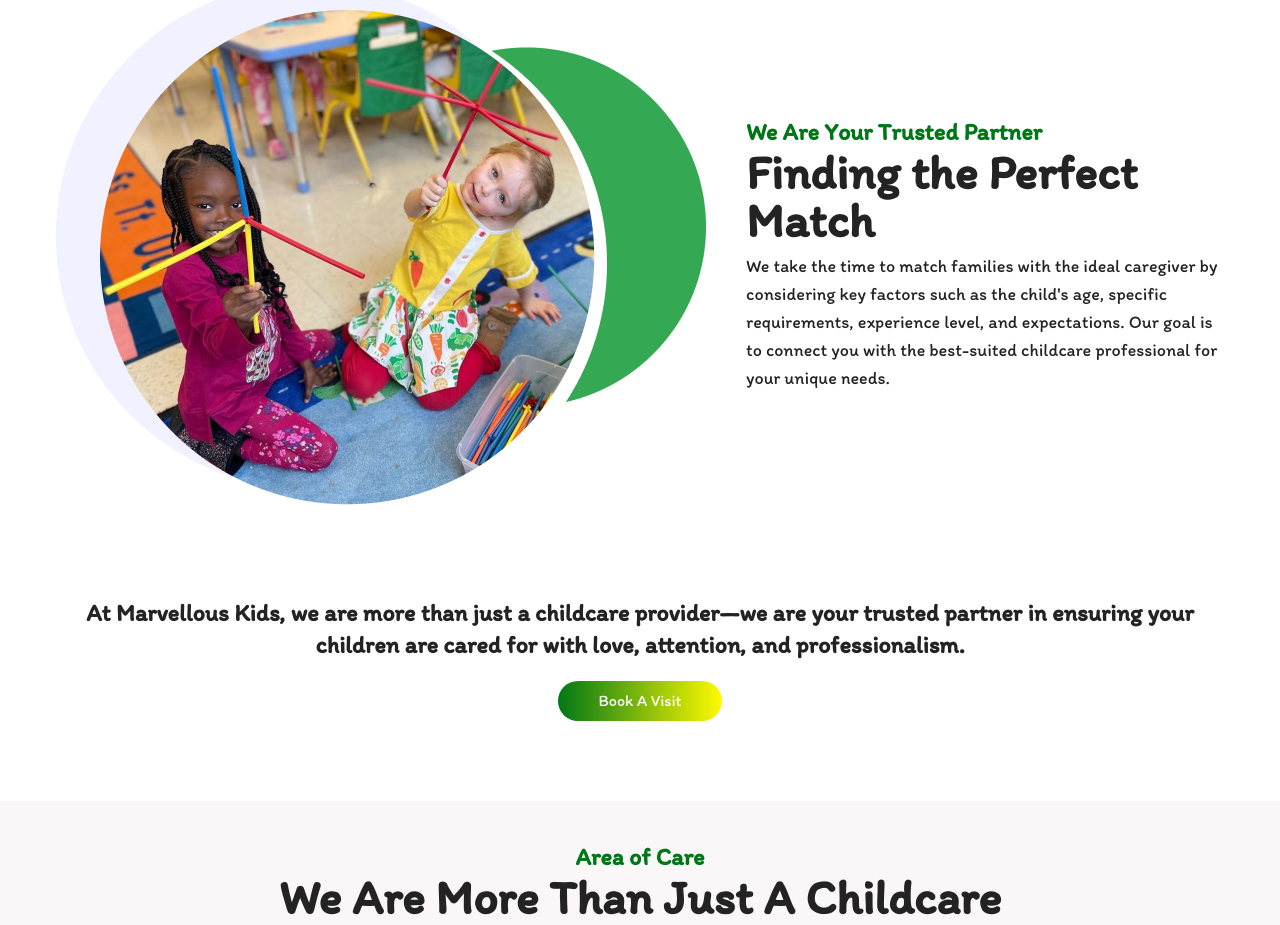
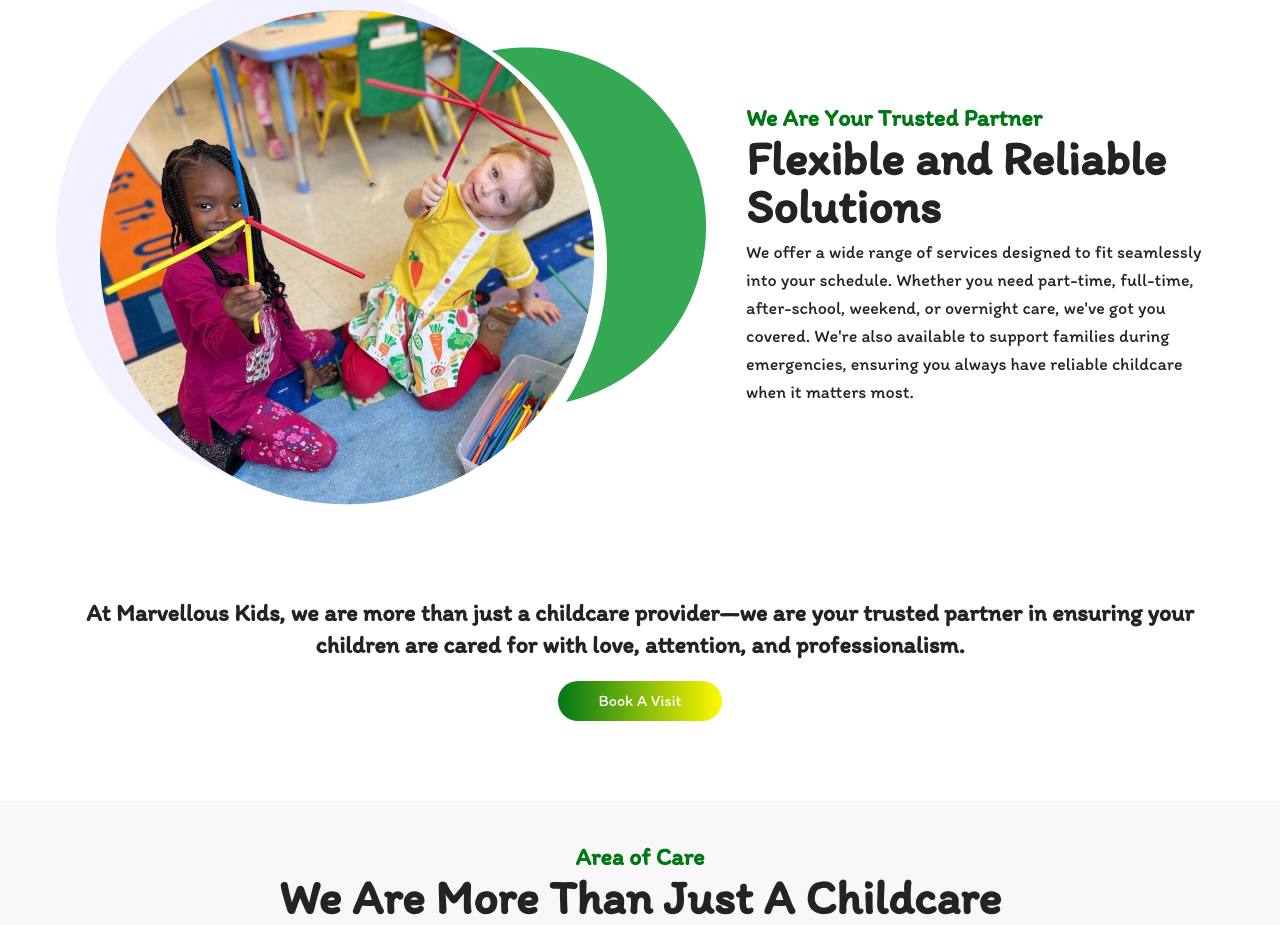
Before and after one commit to cycodedconcept/marvellouskids-ui, a Next.js app: page /additional in a window 1280 px wide. Shown: the part 1480-2405 px from the top of the page. Built offline with nearby package versions, Linux system fonts and the light colour scheme.

Commit message:
Update content for second slide

```diff
--- a/app/additional/page.tsx
+++ b/app/additional/page.tsx
@@ -73,11 +73,12 @@ const AdditionalPage = () => {
 				<div className="flex items-center md:flex-row-reverse flex-col gap-10 md:px-14 px-5">
 					<Slide towards="right" delay={0.5} className="w-full">
 						<h4 className="lg:text-2xl text-lg text-primary font-semibold mt-2">We Are Your Trusted Partner</h4>
-						<h1 className="lg:text-5xl text-4xl font-extrabold">Finding the Perfect Match</h1>
+						<h1 className="lg:text-5xl text-4xl font-extrabold">Flexible and Reliable Solutions</h1>
 						<p className="text-lg mt-2">
-							We take the time to match families with the ideal caregiver by considering key factors such as the
-							child&apos;s age, specific requirements, experience level, and expectations. Our goal is to connect you
-							with the best-suited childcare professional for your unique needs.
+							We offer a wide range of services designed to fit seamlessly into your schedule. Whether you need
+							part-time, full-time, after-school, weekend, or overnight care, we&apos;ve got you covered. We&apos;re
+							also available to support families during emergencies, ensuring you always have reliable childcare when it
+							matters most.
 						</p>
 					</Slide>
 
```
